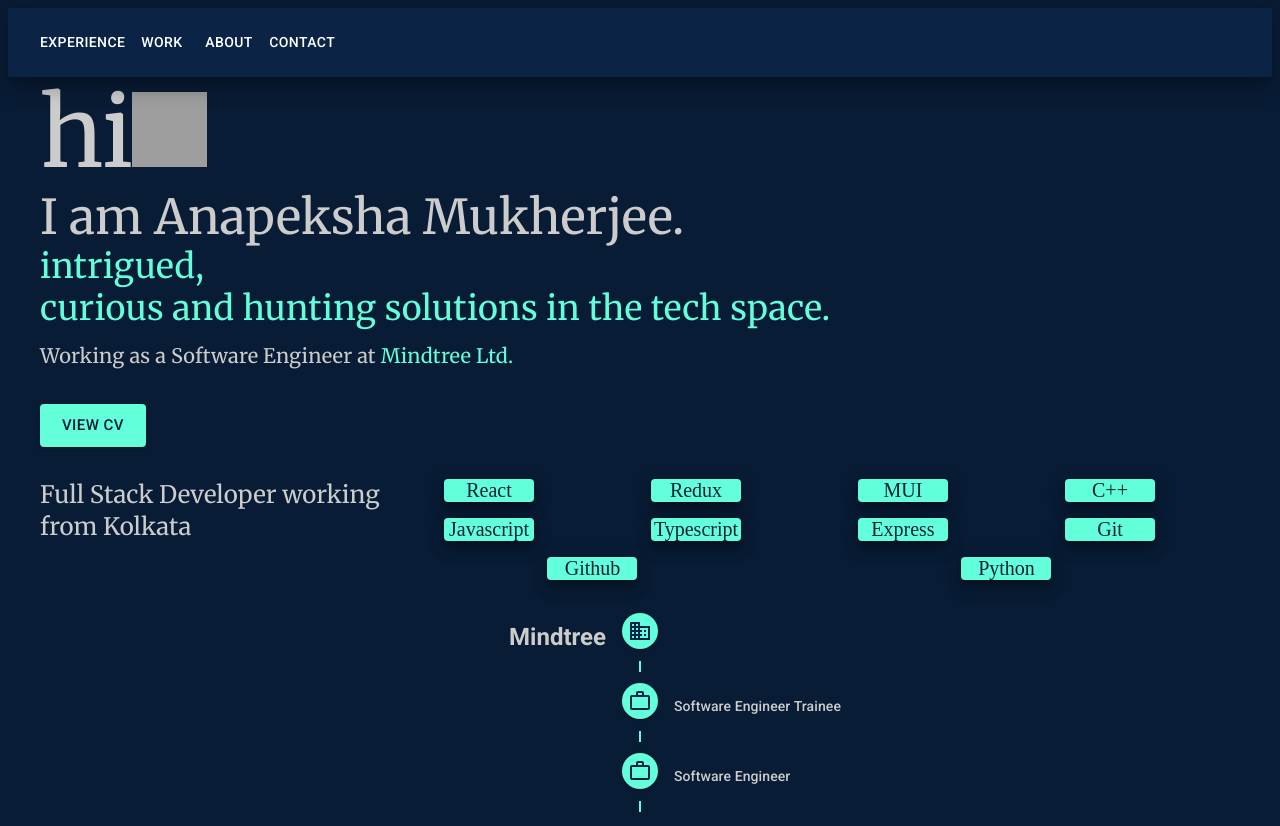
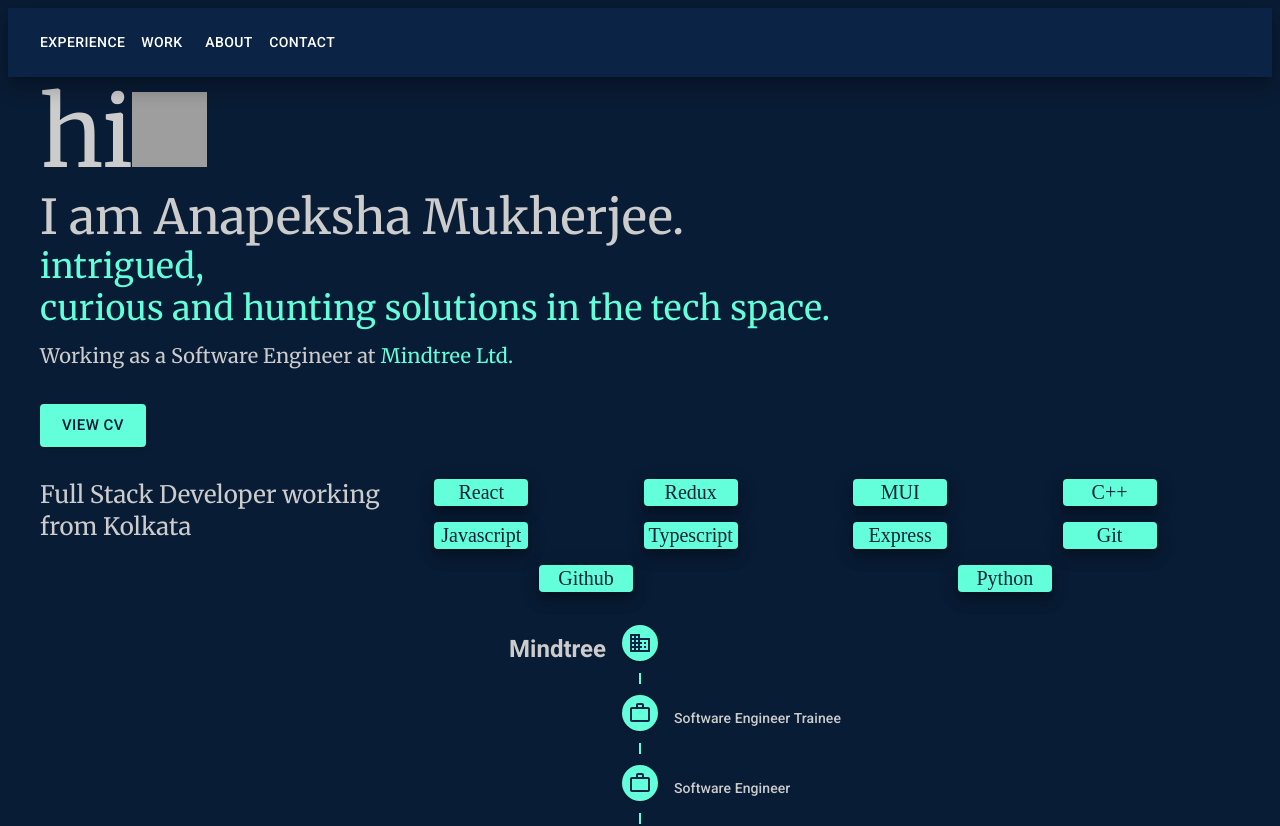
Before and after one commit to anapeksha/Portfolio, a React (Create React App) app: page / in a window 1280 px wide. Shown: the top 826 px of the page. Built offline with nearby package versions, Linux system fonts and the light colour scheme; grey boxes are pictures that could not be loaded.

Commit message:
padding added to paper component

```diff
--- a/src/components/BasicPaper.tsx
+++ b/src/components/BasicPaper.tsx
@@ -17,6 +17,7 @@
 						width: 90,
 						textAlign: "center",
 						fontSize: 20,
+						padding: "2px",
 						cursor: "pointer",
 					}}
 					elevation={10}
```
